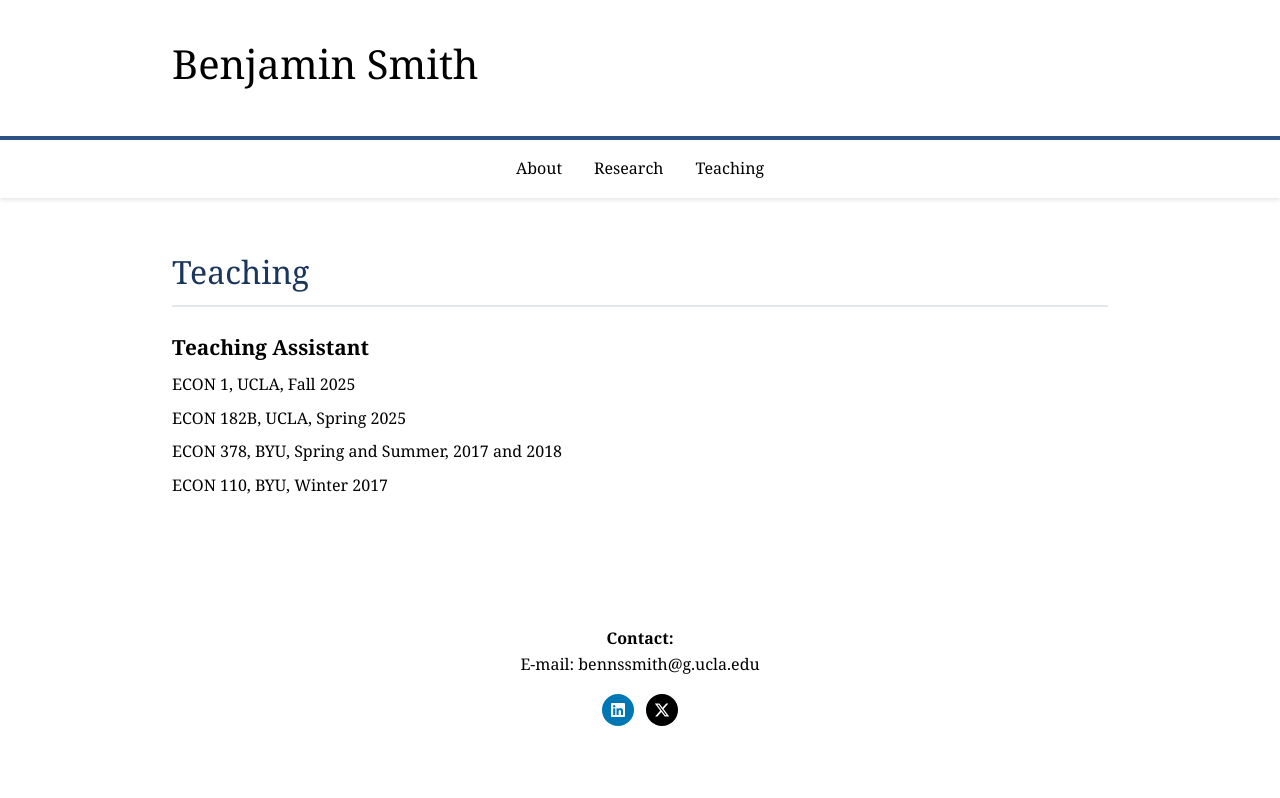
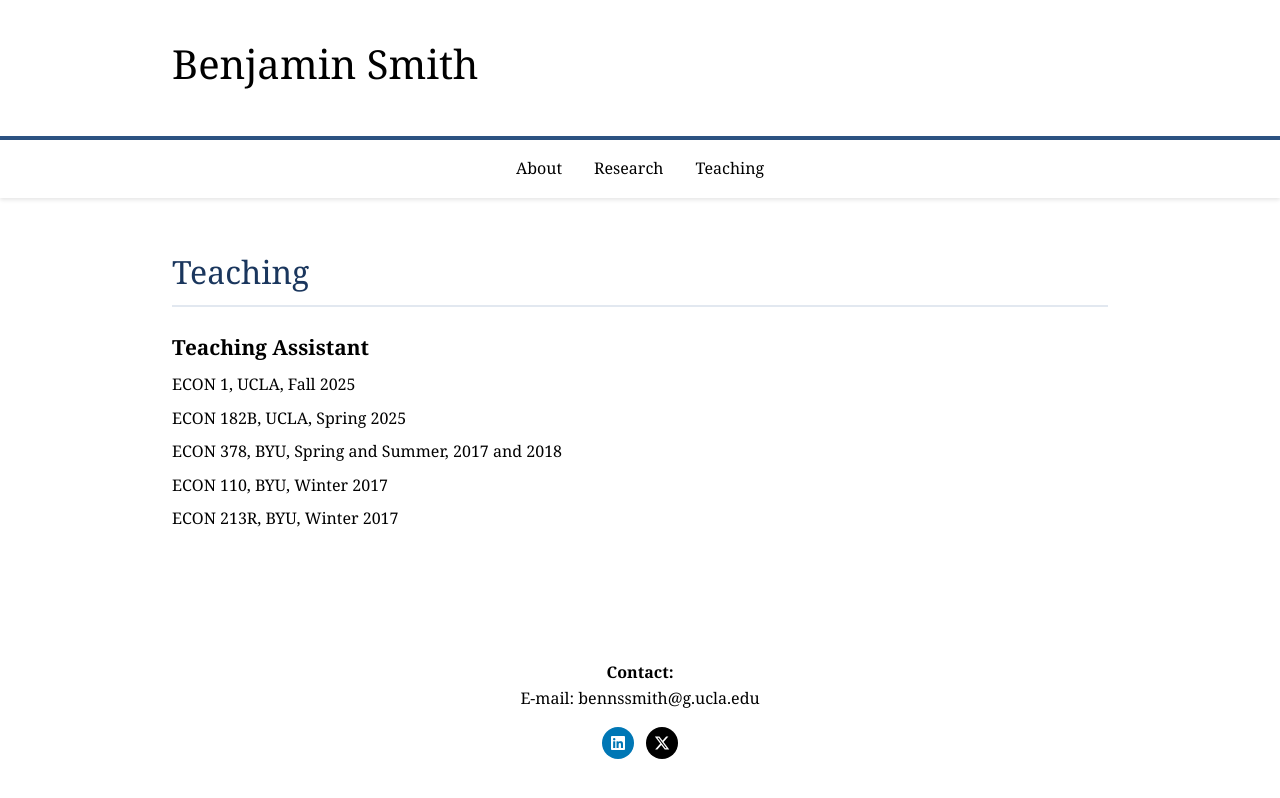
Before and after one commit to bnssmith/bnssmith.github.io, a Jekyll site: the page teaching.html, which Jekyll copies as it is, in a window 1280 px wide. Shown: the top 798 px of the page. Built offline with Jekyll 4.4.1, drawn with Linux system fonts in a browser that asks for light colours.

Commit message:
Update teaching.html

```diff
--- a/teaching.html
+++ b/teaching.html
@@ -227,6 +227,7 @@
             <p style="margin-top: 0.5rem;">ECON 182B, UCLA, Spring 2025</p>
             <p style="margin-top: 0.5rem;">ECON 378, BYU, Spring and Summer, 2017 and 2018</p>
             <p style="margin-top: 0.5rem;">ECON 110, BYU, Winter 2017</p>
+            <p style="margin-top: 0.5rem;">ECON 213R, BYU, Winter 2017</p>
     </div>
 
     <footer>
```
